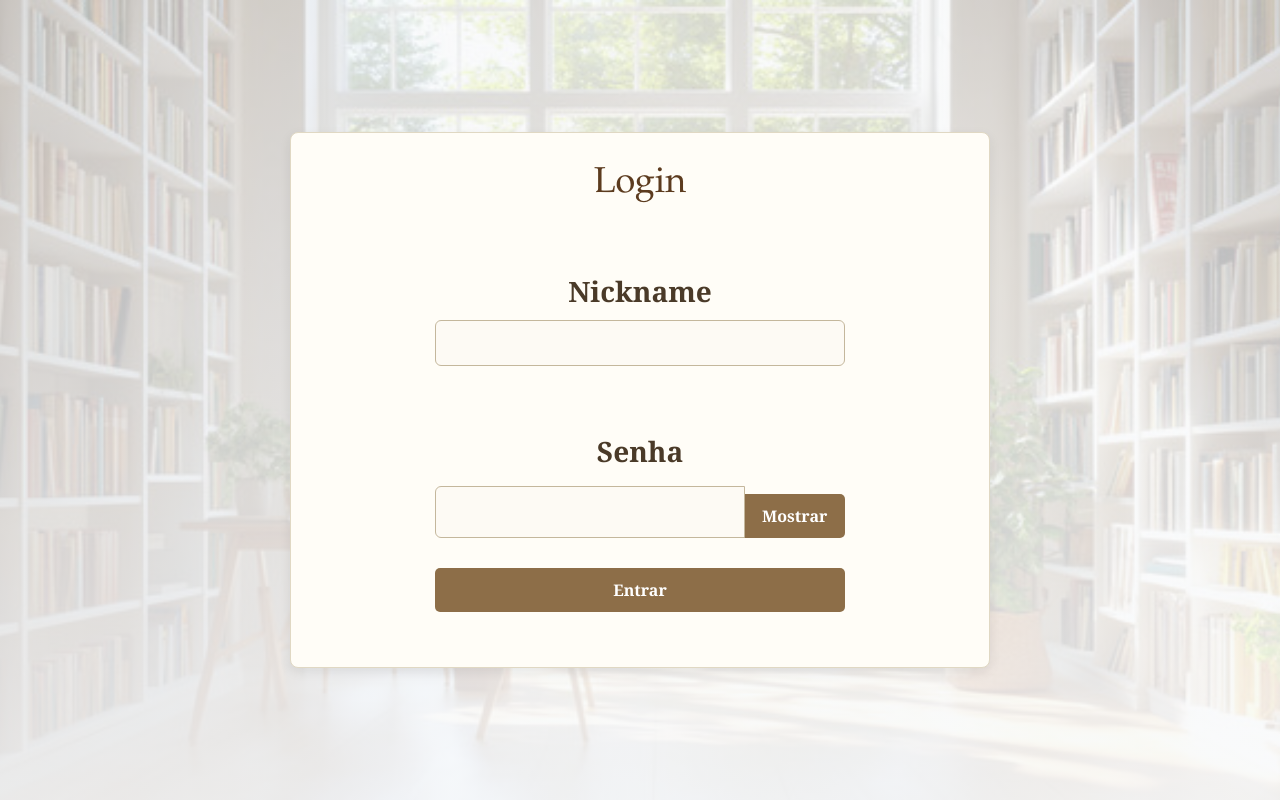
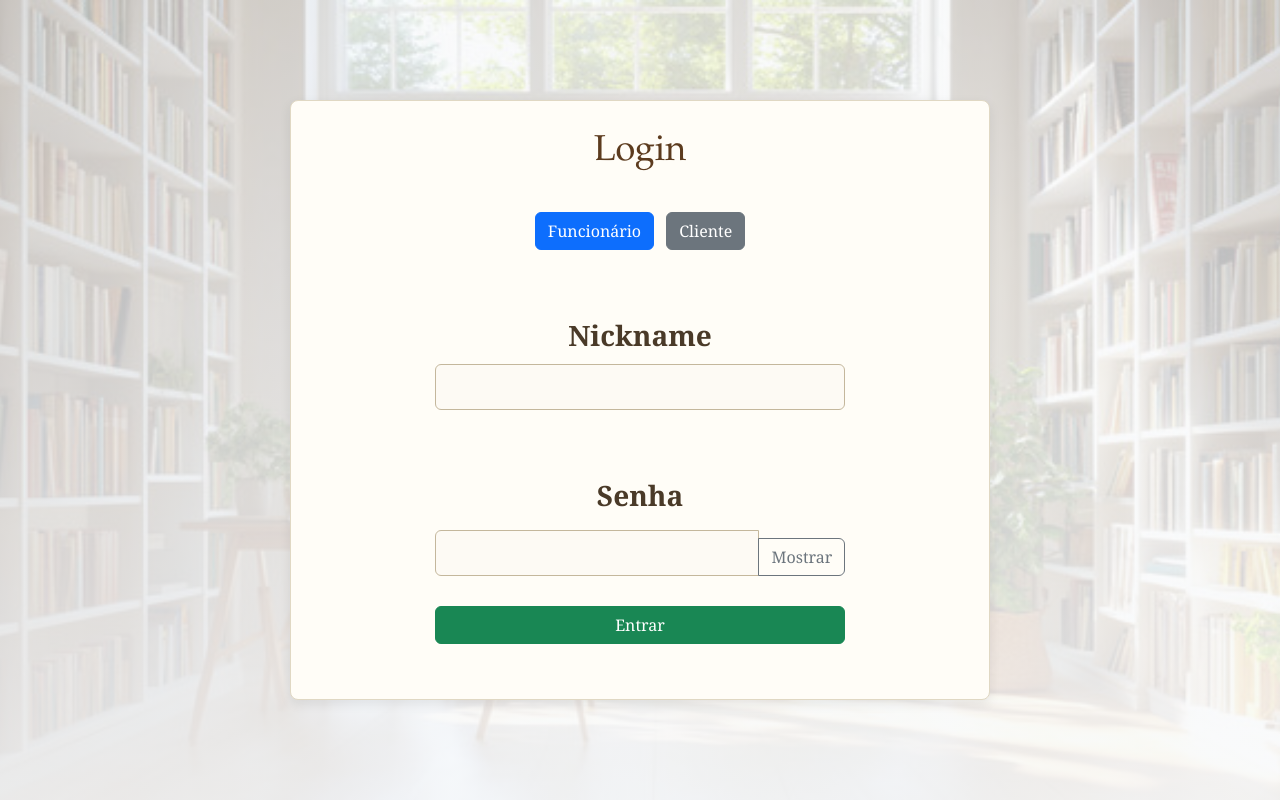
Before and after one commit to EtecVAV-C2-Bibliotech/Bibliotech, a PHP site: page /login.php in a window 1280 px wide. Run offline with PHP 8.4, Linux system fonts and the light colour scheme.

Commit message:
adicionado cliente

```diff
--- a/login.php
+++ b/login.php
@@ -6,15 +6,26 @@ if(!isset($_SESSION))
 require 'banco.php';
 
 $erro = '';
+$tipo = 'funcionario'; // padrão
 
 if ($_SERVER['REQUEST_METHOD'] === 'POST') {
     $nickname = $_POST['nickname'] ?? '';
     $senha = $_POST['senha'] ?? '';
+    $tipo = $_POST['tipo'] ?? 'funcionario'; // pega tipo enviado pelo formulário
 
     if (!$nickname || !$senha) {
         $erro = "Preencha usuário e senha.";
     } else {
-        $sql = "SELECT * FROM funcionarios WHERE nickname = ?";
+        // Escolhe a tabela e a coluna de login conforme o tipo
+        if($tipo === 'funcionario'){
+            $tabela = 'funcionarios';
+            $coluna_login = 'nickname';
+        } else {
+            $tabela = 'cliente';
+            $coluna_login = 'Login';
+        }
+
+        $sql = "SELECT * FROM $tabela WHERE $coluna_login = ?";
         $stmt = mysqli_prepare($connect, $sql);
         if ($stmt) {
             mysqli_stmt_bind_param($stmt, "s", $nickname);
@@ -22,6 +33,7 @@ if ($_SERVER['REQUEST_METHOD'] === 'POST') {
             $resultado = mysqli_stmt_get_result($stmt);
 
             if ($usuario = mysqli_fetch_assoc($resultado)) {
+                if ($tipo === 'funcionario') {
                     if (password_verify($senha, $usuario['senha_hash'])) {
                         $_SESSION['logado'] = true;
                         $_SESSION['nickname'] = $usuario['nickname'];
@@ -33,6 +45,18 @@ if ($_SERVER['REQUEST_METHOD'] === 'POST') {
                     } else {
                         $erro = "Senha incorreta.";
                     }
+                } else { // cliente
+                    if ($senha === $usuario['Senha']) { // senha em texto puro
+                        $_SESSION['logado'] = true;
+                        $_SESSION['nickname'] = $usuario['Login'];
+                        mysqli_stmt_close($stmt);
+                        mysqli_close($connect);
+                        header("Location: indexcli.php");
+                        exit;
+                    } else {
+                        $erro = "Senha incorreta.";
+                    }
+                }
             } else {
                 $erro = "Usuário não encontrado.";
             }
@@ -42,60 +66,53 @@ if ($_SERVER['REQUEST_METHOD'] === 'POST') {
         }
     }
 }
-
-
-
-
-
 ?>
-
 
 <!DOCTYPE html>
 <html>
 <head>
-
     <title>Login</title>
-
     <link rel="stylesheet" href="css/bootstrap.min.css">
     <script src="js/bootstrap.bundle.min.js"></script>
     <link rel="stylesheet" href="css/estilo.css">
 </head>
-<body class="hero login d-flex align-items-center justify-content-center vh-100   ">
+<body class="hero login d-flex align-items-center justify-content-center vh-100">
     <div class="container m-5">
         <div class="row justify-content-center">
             <div class="col-6 col-sm-12 col-md-12 col-lg-8">
+                <h2 class="mb-4 text-center">Login</h2>
 
+                <!-- Botões para alternar tipo de login -->
+                <div class="text-center mb-3">
+                    <button type="button" class="btn btn-primary me-2" onclick="mudarTipo('funcionario')">Funcionário</button>
+                    <button type="button" class="btn btn-secondary" onclick="mudarTipo('cliente')">Cliente</button>
+                </div>
 
-                    <h2 class="mb-4 text-center">Login</h2>
                 <?php if ($erro): ?>
                     <p class="erro text-danger text-center"><?= htmlspecialchars($erro) ?></p>
                 <?php endif; ?>
+
                 <form method="POST">
+                    <input type="hidden" name="tipo" id="tipoUsuario" value="<?= htmlspecialchars($tipo) ?>">
                     <div class="mb-3">
                         <label for="nickname" class="form-label">Nickname</label>
                         <input type="text" name="nickname" id="nickname" class="form-control" required>
                     </div>
                     <div class="mb-3">
                         <label for="senha" class="form-label">Senha</label>
-
-                            <div class="input-group ">
+                        <div class="input-group">
                             <input type="password" name="senha" id="senha" class="form-control container-fluid" required>
-                                <button type="button" class=" btn-outline-secondary " onclick="toggleSenha()">Mostrar</button>
+                            <button type="button" class="btn btn-outline-secondary" onclick="toggleSenha()">Mostrar</button>
                         </div>
                     </div>
                     <div class="d-grid">
-                            <button type="submit" >Entrar</button>
+                        <button type="submit" class="btn btn-success">Entrar</button>
                     </div>
                 </form>
             </div>
         </div>
     </div>
-        </div>
-        </div>
-     </div>
-        </div>
-    </div>
-</body>
+
 <script>
 function toggleSenha() {
     const senhaInput = document.getElementById('senha');
@@ -108,5 +125,21 @@ function toggleSenha() {
         btn.textContent = 'Mostrar';
     }
 }
+
+function mudarTipo(tipo) {
+    document.getElementById('tipoUsuario').value = tipo;
+
+    const btnFunc = document.querySelector('button[onclick*="funcionario"]');
+    const btnCli = document.querySelector('button[onclick*="cliente"]');
+
+    if(tipo === 'funcionario') {
+        btnFunc.classList.replace('btn-secondary','btn-primary');
+        btnCli.classList.replace('btn-primary','btn-secondary');
+    } else {
+        btnCli.classList.replace('btn-secondary','btn-primary');
+        btnFunc.classList.replace('btn-primary','btn-secondary');
+    }
+}
 </script>
+</body>
 </html>
```
Lines whose indentation alone changed are shown as unchanged.
